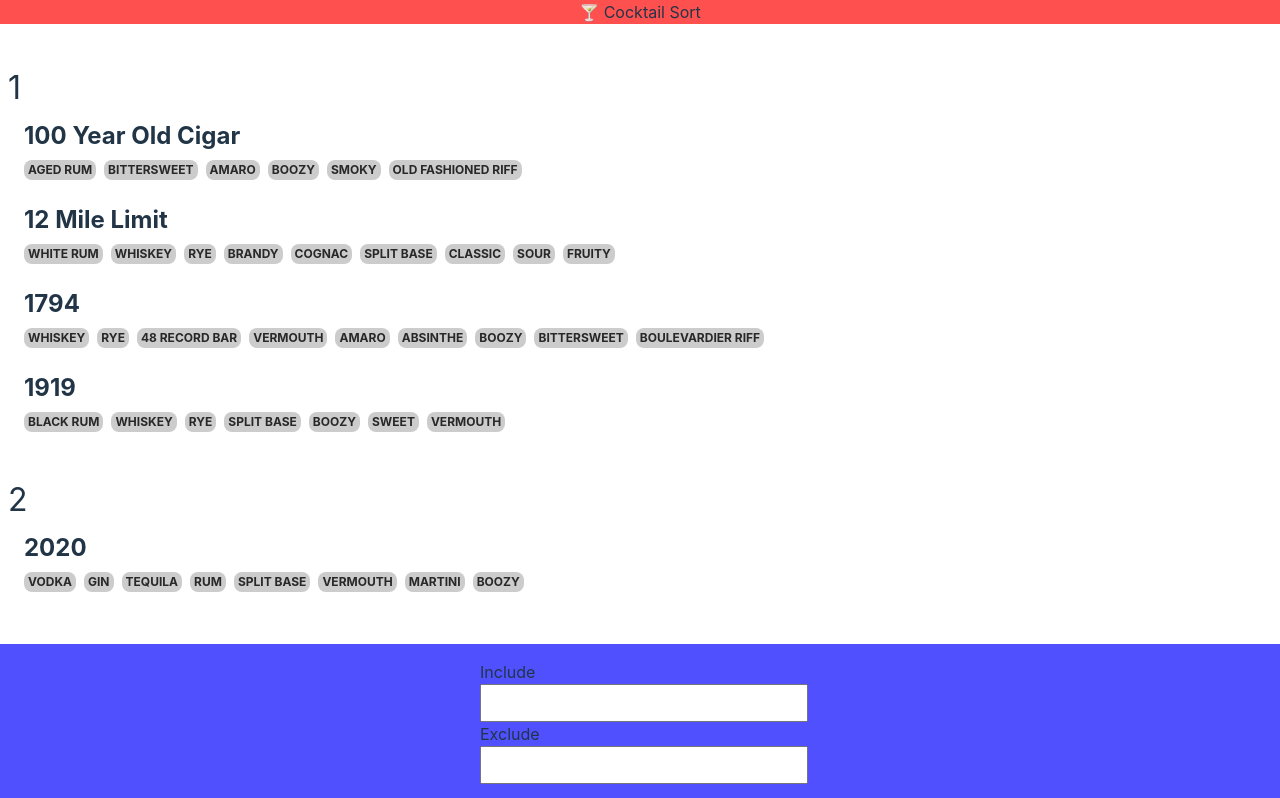
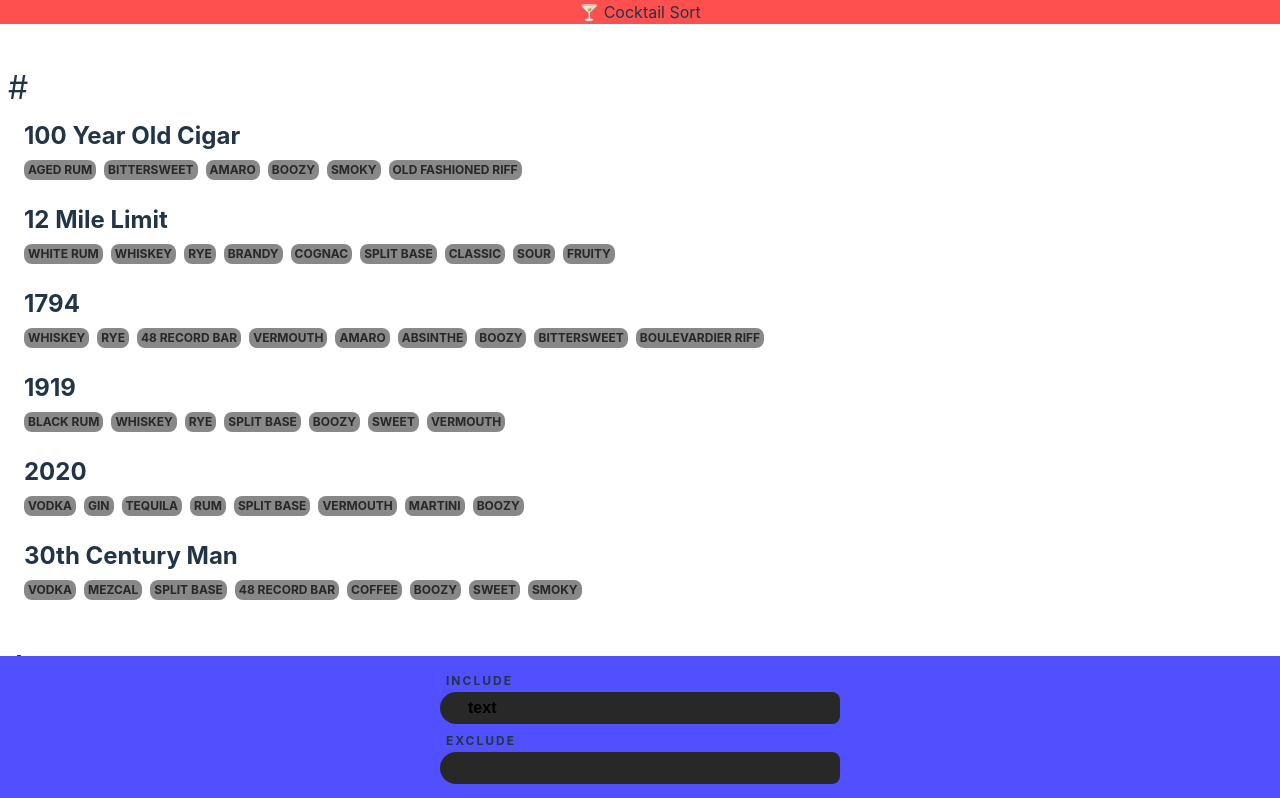
Before and after one commit to sc0ttr0berts0n/cocktail-sort, a Vue app: page / in a window 1280 px wide. Shown: the top 798 px of the page. Built offline with nearby package versions, Linux system fonts and the light colour scheme; some icons are missing.

Commit message:
input filter design improved and make more robust

```diff
--- a/package.json
+++ b/package.json
@@ -10,6 +10,7 @@
         "import-google-doc-text": "node ./google-doc-parser/index.js"
     },
     "dependencies": {
+        "oh-vue-icons": "^1.0.0-rc3",
         "vue": "^3.3.11"
     },
     "devDependencies": {
--- a/src/components/Drink.vue
+++ b/src/components/Drink.vue
@@ -4,8 +4,9 @@ import { global, DrinkListData } from '../store/store';
 
 const props = defineProps<{ metadata: DrinkListData }>();
 
-const tags = props.metadata.Tags;
-const recipe = props.metadata.Recipe.join('<br />');
+const { Tags, Name, Recipe, isFirstChar } = props.metadata;
+
+const recipeHTML = Recipe.join('<br />');
 
 const collapsed = ref(true);
 
@@ -14,25 +15,22 @@ const toggle = () => {
 };
 
 const showLetter = () => {
-    const isFirst = props.metadata.isFirstChar;
-
-    // return global.drinks.some((drink) => {
-
-    const anyVisibleLetters = global.drinks.some((drink) => {
+    const _anyVisibleLetters = global.drinks.some((drink) => {
         return (
             !drink.hidden &&
-            props.metadata.Name[0].toLocaleLowerCase() ===
-                drink.Name[0].toLocaleLowerCase()
+            Name[0].toLocaleLowerCase() === drink.Name[0].toLocaleLowerCase()
         );
     });
 
-    return isFirst && anyVisibleLetters;
+    return isFirstChar && _anyVisibleLetters;
 };
+
+const headerLetter = Name[0].match(/[0-9]/) ? '#' : Name[0];
 </script>
 
 <template>
     <div class="divider" v-if="showLetter()">
-        {{ props.metadata.Name[0].toLocaleUpperCase() }}
+        {{ headerLetter }}
     </div>
     <div
         class="drink--wrapper"
@@ -41,13 +39,13 @@ const showLetter = () => {
         v-if="!props.metadata.hidden"
     >
         <div class="drink--header">
-            <div class="drink--name">{{ props.metadata.Name }}</div>
+            <div class="drink--name">{{ Name }}</div>
             <!-- <div class="drink--menu">{{ props.metadata.Menu }}</div> -->
         </div>
 
-        <div class="drink--recipe" v-html="recipe"></div>
+        <div class="drink--recipe" v-html="recipeHTML"></div>
         <div class="drink--tags">
-            <div class="drink--tag" v-for="tag in tags" :key="tag" v-if="tags">
+            <div class="drink--tag" v-for="tag in Tags" :key="tag" v-if="Tags">
                 {{ tag }}
             </div>
         </div>
@@ -56,6 +54,7 @@ const showLetter = () => {
 
 <style lang="scss" scoped>
 .divider {
+    text-transform: uppercase;
     font-size: 2rem;
     margin-top: 2rem;
     margin-bottom: 0.25rem;
@@ -99,14 +98,15 @@ const showLetter = () => {
         }
     }
     &--tags {
+        margin-top: 0.75rem;
         display: flex;
         gap: 0.5rem;
         cursor: pointer;
+        flex-wrap: wrap;
     }
 
     &--tag {
-        margin-top: 0.75rem;
-        background-color: #cccccc;
+        background-color: #888888;
         color: #282828;
         padding: 0.25rem;
         border-radius: 0.5rem;
--- /dev/null
+++ b/src/components/FilterInput.vue
@@ -0,0 +1,92 @@
+<script setup lang="ts">
+import { global } from '../store/store';
+
+const model = defineModel();
+const props = defineProps<{
+    iconName: string;
+    label: string;
+}>();
+
+const { iconName, label } = props;
+
+const filter = () => {
+    return global.drinks.forEach((drink) => {
+        const megaString = `${drink.Name}${drink.Recipe}${
+            drink?.Tags ?? ''
+        }`.toLocaleLowerCase();
+        const includeTest =
+            global.include === '' ||
+            megaString.includes(global.include.toLocaleLowerCase());
+        const excludeTest =
+            global.exclude !== '' &&
+            megaString.includes(global.exclude.toLocaleLowerCase());
+
+        drink.hidden = !includeTest || excludeTest;
+    });
+};
+</script>
+
+<template>
+    <label class="input--label-wrapper">
+        <div class="input--label">{{ label }}</div>
+        <div class="input--input-wrapper">
+            <div class="input--icon-wrapper">
+                <v-icon :name="iconName" />
+            </div>
+            <input
+                @keyup="filter"
+                v-model="model"
+                class="input--element"
+                type="text"
+            />
+        </div>
+    </label>
+</template>
+
+<style lang="scss" scoped>
+@use 'sass:math';
+.input {
+    &--label-wrapper {
+        position: relative;
+        width: 100%;
+    }
+    &--label {
+        font-size: 0.75rem;
+        font-weight: bold;
+        padding-left: 0.375rem;
+        text-transform: uppercase;
+        letter-spacing: 0.125rem;
+    }
+    &--element {
+        $input-size: 1rem;
+        padding: 0.5rem 0.25rem;
+        border-top-right-radius: math.div($input-size, 2);
+        border-bottom-right-radius: math.div($input-size, 2);
+        border: 0;
+        font-size: 1rem;
+        font-weight: bold;
+        line-height: 1;
+        width: 100%;
+        height: 2rem;
+        background-color: #282828;
+    }
+    &--input-wrapper {
+        display: flex;
+        margin-top: 0.125rem;
+    }
+    &--icon-wrapper {
+        background-color: #282828;
+        display: flex;
+        place-items: center;
+        border-top-left-radius: 1rem;
+        border-bottom-left-radius: 1rem;
+        padding: 0 0.25rem;
+
+        svg {
+            height: 1.75rem;
+            width: auto;
+            // transform: translate(0.125rem, 0.3175rem);
+        }
+    }
+}
+</style>
--- a/src/components/FilterPanel.vue
+++ b/src/components/FilterPanel.vue
@@ -1,52 +1,21 @@
 <script setup lang="ts">
 import { global } from '../store/store';
-
-const filter = () => {
-    return global.drinks.forEach((drink) => {
-        const megaString = `${drink.Name}${drink.Menu}${drink.Recipe}${
-            drink?.Tags ?? ''
-        }`.toLocaleLowerCase();
-        const includeTest =
-            global.include === '' ||
-            megaString.includes(global.include.toLocaleLowerCase());
-        const excludeTest =
-            global.exclude !== '' &&
-            megaString.includes(global.exclude.toLocaleLowerCase());
-
-        drink.hidden = !includeTest || excludeTest;
-    });
-};
+import FilterInput from './FilterInput.vue';
 </script>
 
 <template>
     <div class="filter-panel--container">
         <div class="filter-panel--wrapper">
-            <label
-                class="filter-panel--label-wrapper filter-panel--label-wrapper__include"
-            >
-                <div class="filter-panel--label filter-panel--label__include">
-                    Include
-                </div>
-                <input
-                    @keyup="filter"
-                    v-model="global.include"
-                    class="filter-panel--input filter-panel--input__include"
-                    type="text"
-                />
-            </label>
-            <label
-                class="filter-panel--label-wrapper filter-panel--label-wrapper__exclude"
-            >
-                <div class="filter-panel--label filter-panel--label__exclude">
-                    Exclude
-                </div>
-                <input
-                    @keyup="filter"
-                    v-model="global.exclude"
-                    class="filter-panel--input filter-panel--input__exclude"
-                    type="text"
-                />
-            </label>
+            <FilterInput
+                label="Include"
+                v-model="global.include"
+                iconName="io-search-circle-sharp"
+            />
+            <FilterInput
+                label="Exclude"
+                v-model="global.exclude"
+                iconName="ri-close-circle-fill"
+            />
         </div>
     </div>
 </template>
@@ -56,22 +25,20 @@ const filter = () => {
     &--container {
         display: flex;
         place-items: center;
-        flex-direction: column;
+        justify-content: center;
         padding: 1rem;
-        position: sticky;
+        width: 100%;
+        position: fixed;
         background: #5050ff;
         bottom: 0;
     }
     &--wrapper {
-        max-width: 320px;
+        display: flex;
+        place-items: center;
+        flex-direction: column;
+        gap: 0.5rem;
+        max-width: 400px;
         width: 100%;
-    }
-    &--label-wrapper {
-        width: 100%;
-    }
-    &--input {
-        width: 100%;
-        height: 2rem;
     }
 }
 </style>
--- a/src/main.ts
+++ b/src/main.ts
@@ -1,5 +1,12 @@
-import { createApp } from 'vue'
-import './style.css'
-import App from './App.vue'
+import { createApp } from 'vue';
+import './style.css';
+import App from './App.vue';
+import { OhVueIcon, addIcons } from 'oh-vue-icons';
+import { IoSearchCircleSharp, RiCloseCircleFill } from 'oh-vue-icons/icons';
 
-createApp(App).mount('#app')
+addIcons(IoSearchCircleSharp, RiCloseCircleFill);
+
+const app = createApp(App);
+
+app.component('v-icon', OhVueIcon);
+app.mount('#app');
--- a/src/store/store.ts
+++ b/src/store/store.ts
@@ -15,12 +15,29 @@ const drinks: DrinkListData[] = drinkData
         return a.Name?.localeCompare(b.Name) ?? 0;
     })
     .map((drink, index, arr) => {
-        const lastDrinkChar = arr[index - 1]?.Name[0];
-        const drinkChar = drink.Name[0];
+        /**
+         * Converts all numerics from 0-9 into #, and leaves
+         * regular characters untouched
+         * @param drink a drink key from the imported json
+         * @returns the original character or a '#' if [0-9]
+         */
+        const _determineHeaderChar = (drink: { Name: string }) => {
+            const char = drink?.Name[0] ?? '';
+            const isNumeric = char.match(/[0-9]/);
 
-        const { Name, Recipe, Tags } = drink;
+            return isNumeric ? '#' : char;
+        };
+
+        // track last and current first chars to see if its the
+        // first in sequence to have a new char, flag it if so for
+        // later processing
+        const lastDrinkChar = _determineHeaderChar(arr[index - 1]);
+        const drinkChar = _determineHeaderChar(drink);
+
+        const { Name, Recipe, Tags, ID } = drink;
 
         return {
+            ID,
             Name,
             Recipe,
             Tags,
@@ -30,7 +47,7 @@ const drinks: DrinkListData[] = drinkData
     });
 
 export const global = reactive({
-    drinks: drinks,
-    include: '',
+    drinks,
+    include: 'text',
     exclude: '',
 });
--- a/src/style.css
+++ b/src/style.css
@@ -11,6 +11,10 @@
     text-rendering: optimizeLegibility;
     -webkit-font-smoothing: antialiased;
     -moz-osx-font-smoothing: grayscale;
+}
+
+* {
+    box-sizing: border-box;
 }
 
 a {
```
Also changed, not shown: src/data/drinklist-v2.json, 1 other file (tests, documents, lock files or other folders).
